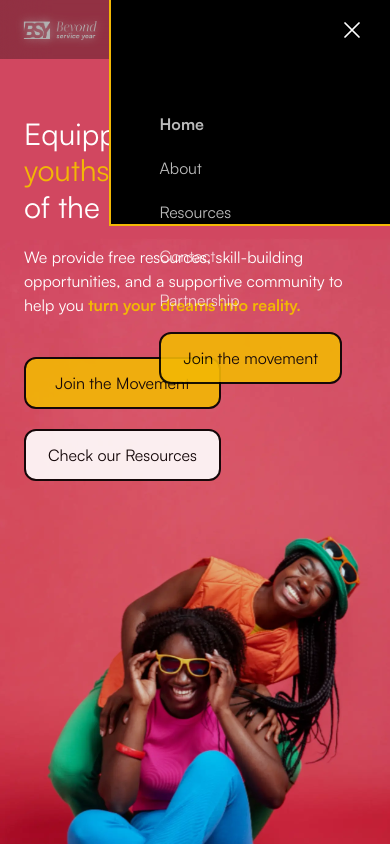
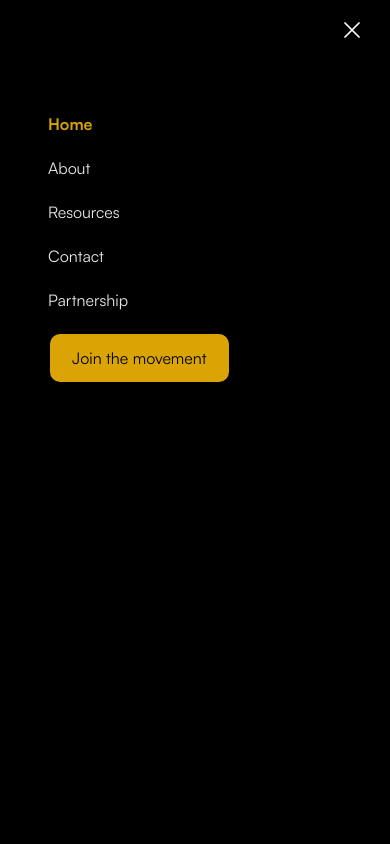
Before and after one commit to Loveson1/Beyond-Service-Year, a React (Create React App) app: page /home in a window 390 px wide. Both pictures are taken after a click on the element 352 px from the left and 29 px from the top of the page. Shown: the top 844 px of the page. Built offline with nearby package versions, Linux system fonts and the light colour scheme.

Commit message:
fix: made adjustment to sidebar

```diff
--- a/src/components/navbar.jsx
+++ b/src/components/navbar.jsx
@@ -126,26 +126,19 @@ export default function Navbar() {
             />
 
             <div
-              className={`sidebar justify-start py-28 px-12 flex-col flex bg-black fixed top-0 right-0 min-w-[200px] h-full ring-2 ring-yellow max-w-[500px] z-40`}
+              className={`sidebar justify-start py-28 px-12 flex-col flex bg-black fixed top-0 right-0 min-w-[200px] min-h-[1000vh] ring-2 ring-yellow w-full z-40`}
             >
               {navLink.map((link, index) => (
                 <NavLink
                   key={link.id}
                   to={`/${link.id}`}
                   className={({ isActive }) =>
-                    isActive ? "font-bold" : ""
-                  }
+                    isActive ? "font-bold text-yellow" : ""}
+
+                   onClick={() => settoggle((prev) => !prev)}
                 >
-                  <ul
-                    onClick={() => settoggle((prev) => !prev)}
-                  >
-                    <li
-                      key={link.id}
-                      className={`cursor-pointer mb-5 list-none sm:flex`}
-                    >
-                      <a href={`#${link.id}`}>{link.title}</a>
-                    </li>
-                  </ul>
+                 <button className="cursor-pointer mb-5 list-none sm:flex">{link.title}</button>
+
                 </NavLink>
               ))}
 
```
